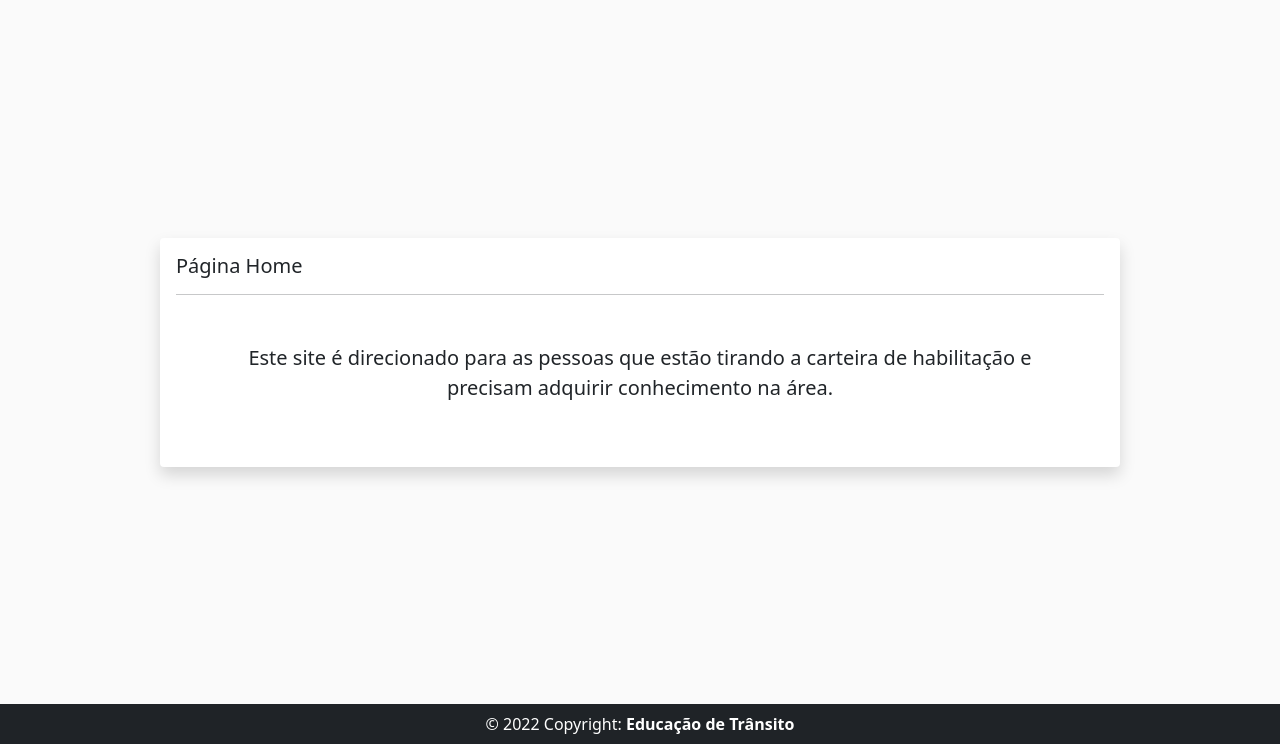
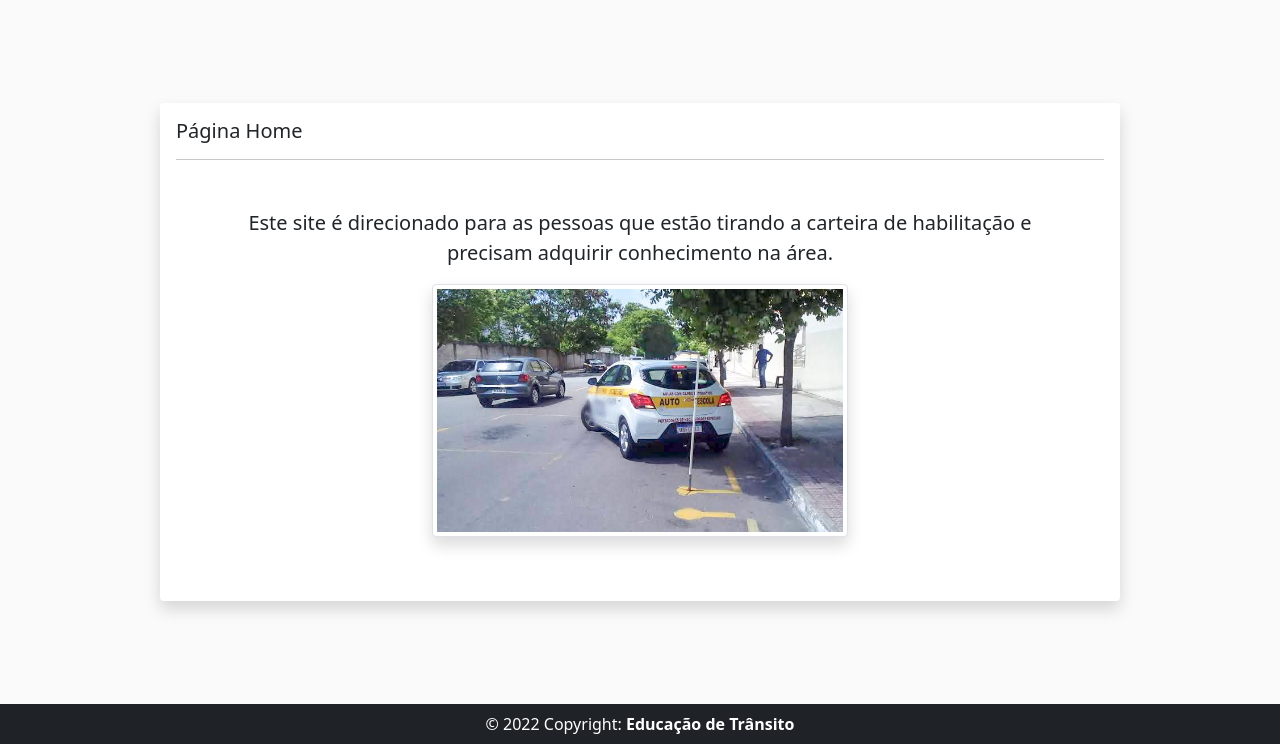
Before and after one commit to eunael/proj_sinal_transito, a Django app: page / in a window 1280 px wide. Shown: the part 56-800 px from the top of the page. Run offline with Django 4.2, Linux system fonts and the light colour scheme.

Commit message:
add uma imagem em home

```diff
--- a/templates/app_site/index.html
+++ b/templates/app_site/index.html
@@ -7,18 +7,8 @@
 {% block content %}
 <div class="text-center m-5">
   <p class="fs-5">Este site é direcionado para as pessoas que estão tirando a carteira de habilitação e precisam adquirir conhecimento na área.</p>
-    <!-- <div class="d-flex justify-content-center pt-2">
-      <div class="w-25">
-        <ul class="list-group">
-          <li class="list-group-item">
-              <a href="{% url 'quis.index' %}">Simulados</a>
-          </li>
-          <li class="list-group-item">
-              <a href="{% url 'placas.index' %}">Placas</a>
-          </li>
-        </ul>
-      </div>
-    </div> -->
+
+  <img src="/static/image/img_home.jpeg" class="w-50 shadow rounded img-thumbnail">
 </div>
 {% endblock content %}
 
```
Also changed, not shown: static/image/img_home.jpeg (added).
